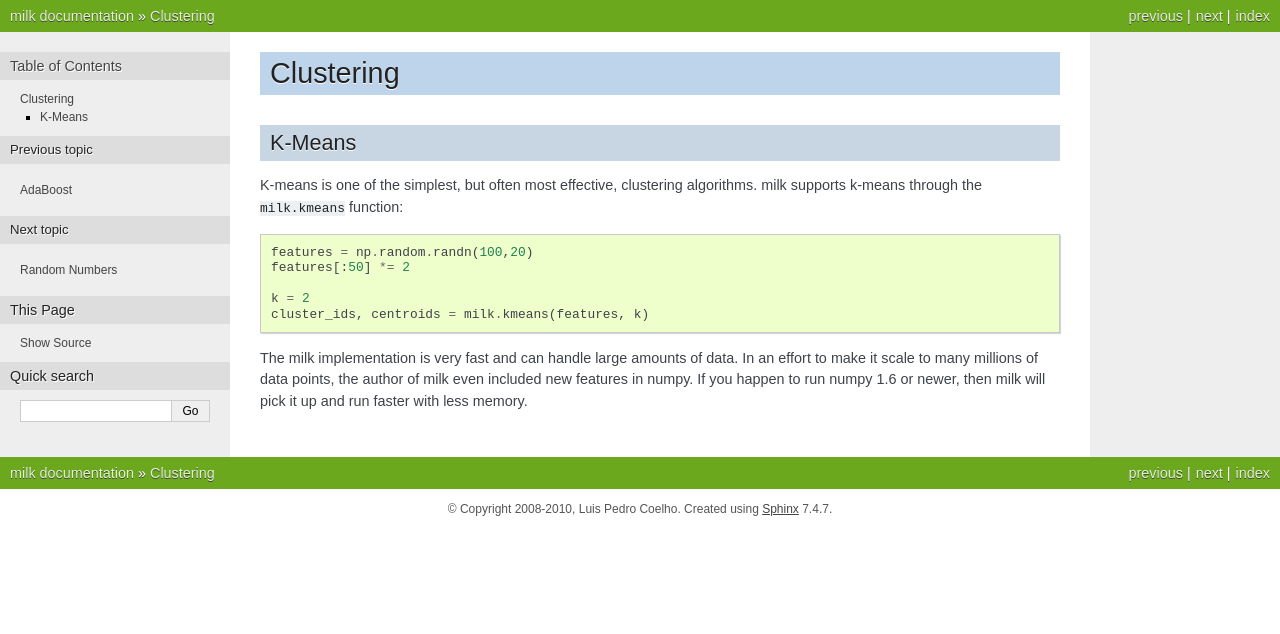
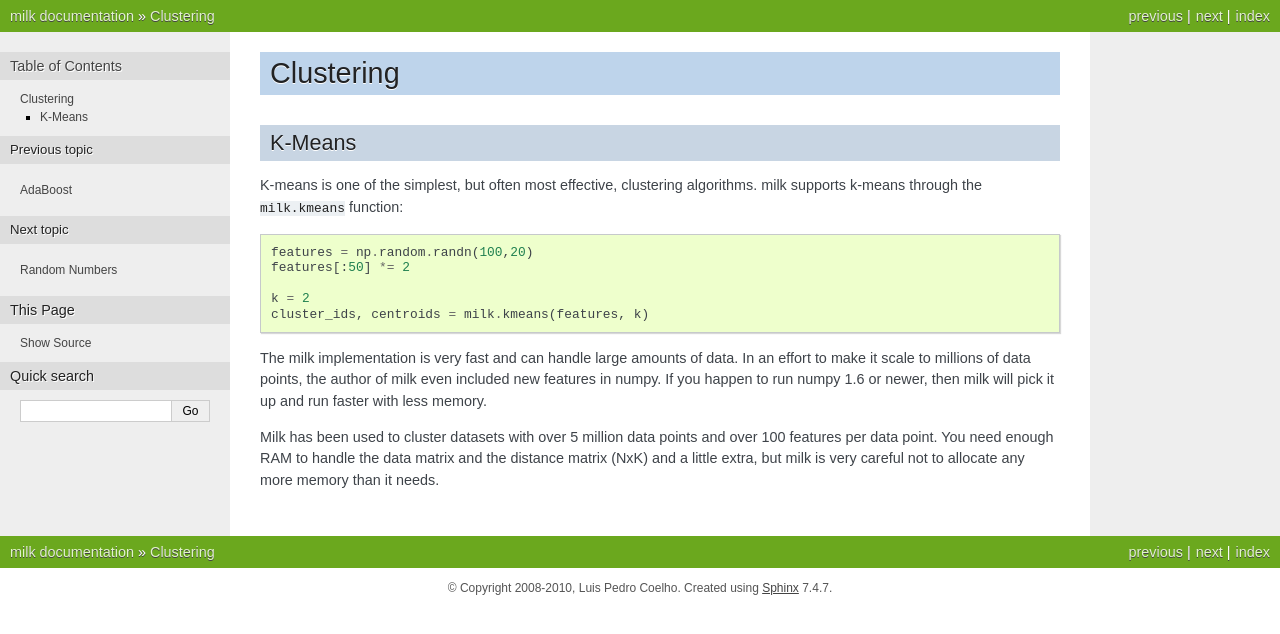
Before and after one commit to luispedro/milk, a Sphinx documentation site: the page built from docs/source/clustering.rst, in a window 1280 px wide. Shown: the top 634 px of the page. Built offline with Sphinx 7.4.7, drawn with Linux system fonts in a browser that asks for light colours; formulas are drawn with MathJax 3; the version number could not be read and is left out.

Commit message:
DOC A bit more on clustering very large datasets

```diff
--- a/docs/source/clustering.rst
+++ b/docs/source/clustering.rst
@@ -17,6 +17,11 @@ algorithms. milk supports k-means through the ``milk.kmeans`` function:
     cluster_ids, centroids = milk.kmeans(features, k)
 
 The milk implementation is very fast and can handle large amounts of data. In
-an effort to make it scale to many millions of data points, the author of milk
-even included new features in numpy. If you happen to run numpy 1.6 or newer,
-then milk will pick it up and run faster with less memory.
+an effort to make it scale to millions of data points, the author of milk even
+included new features in numpy. If you happen to run numpy 1.6 or newer, then
+milk will pick it up and run faster with less memory.
+
+Milk has been used to cluster datasets with over 5 million data points and over
+100 features per data point. You need enough RAM to handle the data matrix and
+the distance matrix (NxK) and a little extra, but milk is very careful not to
+allocate any more memory than it needs.
```
